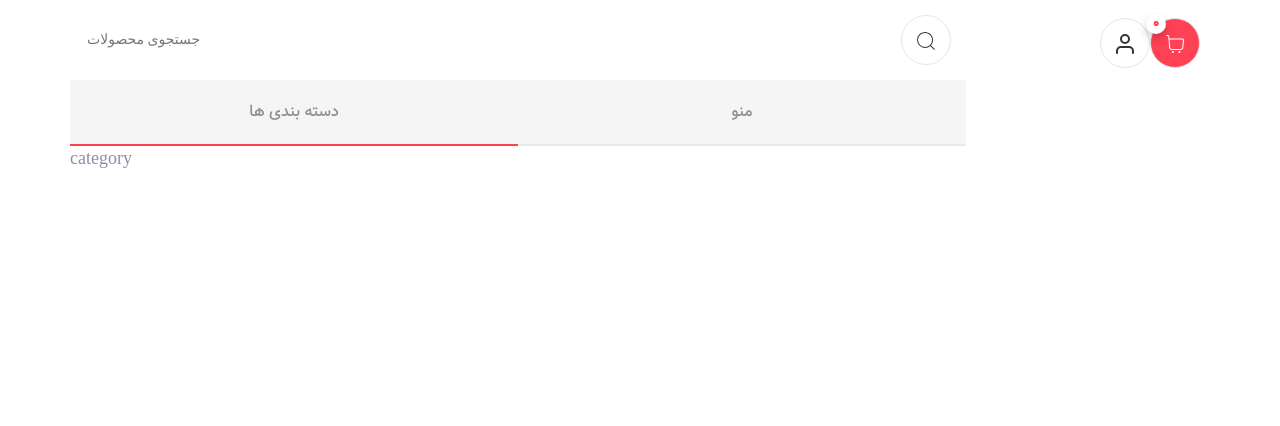
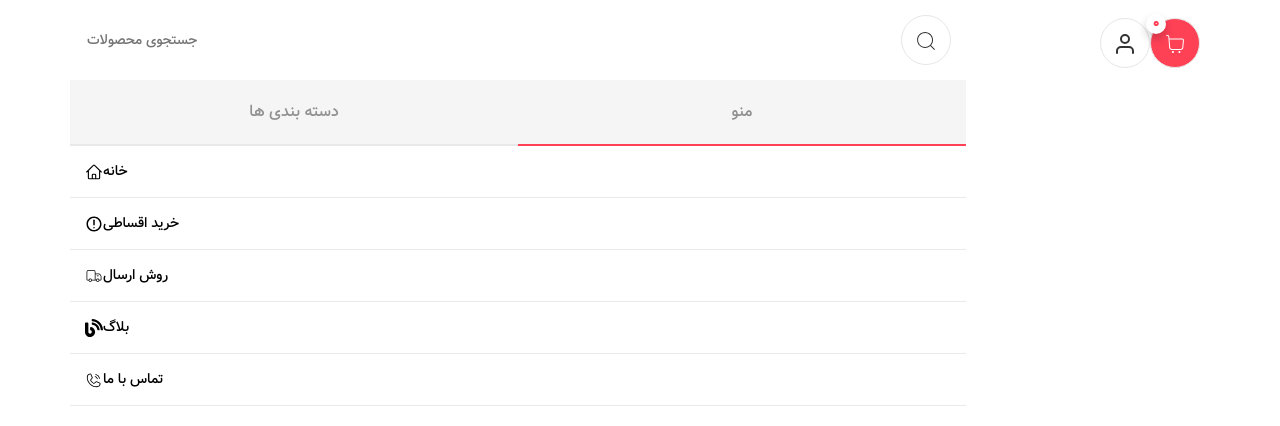
Before and after one commit to rim4j/watch_store, a React app: page / in a window 1280 px wide. Shown: the top 426 px of the page. Built offline with nearby package versions, Linux system fonts and the light colour scheme; the HTML template or start-up script is replaced by a standard one.

Commit message:
create list menu

```diff
--- a/src/App.css
+++ b/src/App.css
@@ -33,6 +33,11 @@ body {
   color: var(--color-body);
   font-size: 2.4rem;
   line-height: 1.5;
+}
+input,
+textarea,
+select {
+  font-family: inherit !important;
 }
 
 h1,
--- a/src/components/Drawer.jsx
+++ b/src/components/Drawer.jsx
@@ -2,10 +2,10 @@ import styled from "styled-components";
 import { CiSearch } from "react-icons/ci";
 import IconButton from "./IconButton";
 import { useState } from "react";
+import ListMenu from "./ListMenu";
 
 const Drawer = ({ closeDrawer, open }) => {
-  const [category, setCategory] = useState(true);
-  console.log(category);
+  const [category, setCategory] = useState(false);
   return (
     <DrawerContainer>
       <div
@@ -39,7 +39,7 @@ const Drawer = ({ closeDrawer, open }) => {
           </div>
         </TabsContainer>
 
-        {category ? <div>category</div> : <div>menu</div>}
+        {category ? <div>category</div> : <ListMenu />}
       </Container>
     </DrawerContainer>
   );
--- /dev/null
+++ b/src/components/ListMenu.jsx
@@ -0,0 +1,54 @@
+import styled from "styled-components";
+import ListMenuItem from "./ListMenuItem";
+import { HiOutlineHome } from "react-icons/hi2";
+import { CiDeliveryTruck } from "react-icons/ci";
+import { PiPhoneCallLight } from "react-icons/pi";
+import { FaBlog } from "react-icons/fa";
+
+import { CgDanger } from "react-icons/cg";
+
+const listMenuData = [
+  {
+    title: "خانه",
+    path: "/",
+    icon: <HiOutlineHome />,
+  },
+  {
+    title: "خرید اقساطی",
+    path: "/",
+    icon: <CgDanger />,
+  },
+  {
+    title: "روش ارسال",
+    path: "/",
+    icon: <CiDeliveryTruck />,
+  },
+  {
+    title: "بلاگ",
+    path: "/",
+    icon: <FaBlog />,
+  },
+  {
+    title: "تماس با ما",
+    path: "/",
+    icon: <PiPhoneCallLight />,
+  },
+];
+const ListMenu = () => {
+  return (
+    <Container>
+      {listMenuData.map((item, i) => (
+        <ListMenuItem
+          key={i}
+          onClick={() => console.log("go to " + item.title)}
+          title={item.title}
+          icon={item.icon}
+        />
+      ))}
+    </Container>
+  );
+};
+
+const Container = styled.div``;
+
+export default ListMenu;
--- /dev/null
+++ b/src/components/ListMenuItem.jsx
@@ -0,0 +1,25 @@
+import styled from "styled-components";
+
+const ListMenuItem = ({ title, icon, onClick }) => {
+  return (
+    <Container onClick={onClick}>
+      {icon}
+      <p>{title}</p>
+    </Container>
+  );
+};
+
+const Container = styled.div`
+  color: #000;
+  display: flex;
+  padding: 15px;
+  align-items: center;
+  border-bottom: 1px solid #e9e9e9;
+  cursor: pointer;
+  p {
+    font-size: 14px;
+    margin-right: 5px;
+  }
+`;
+
+export default ListMenuItem;
--- a/src/components/index.js
+++ b/src/components/index.js
@@ -2,3 +2,4 @@ export { default as ErrorElement } from "./ErrorElement";
 export { default as Navbar } from "./Navbar";
 export { default as IconButton } from "./IconButton";
 export { default as Drawer } from "./Drawer";
+export { default as ListMenu } from "./ListMenu";
```
